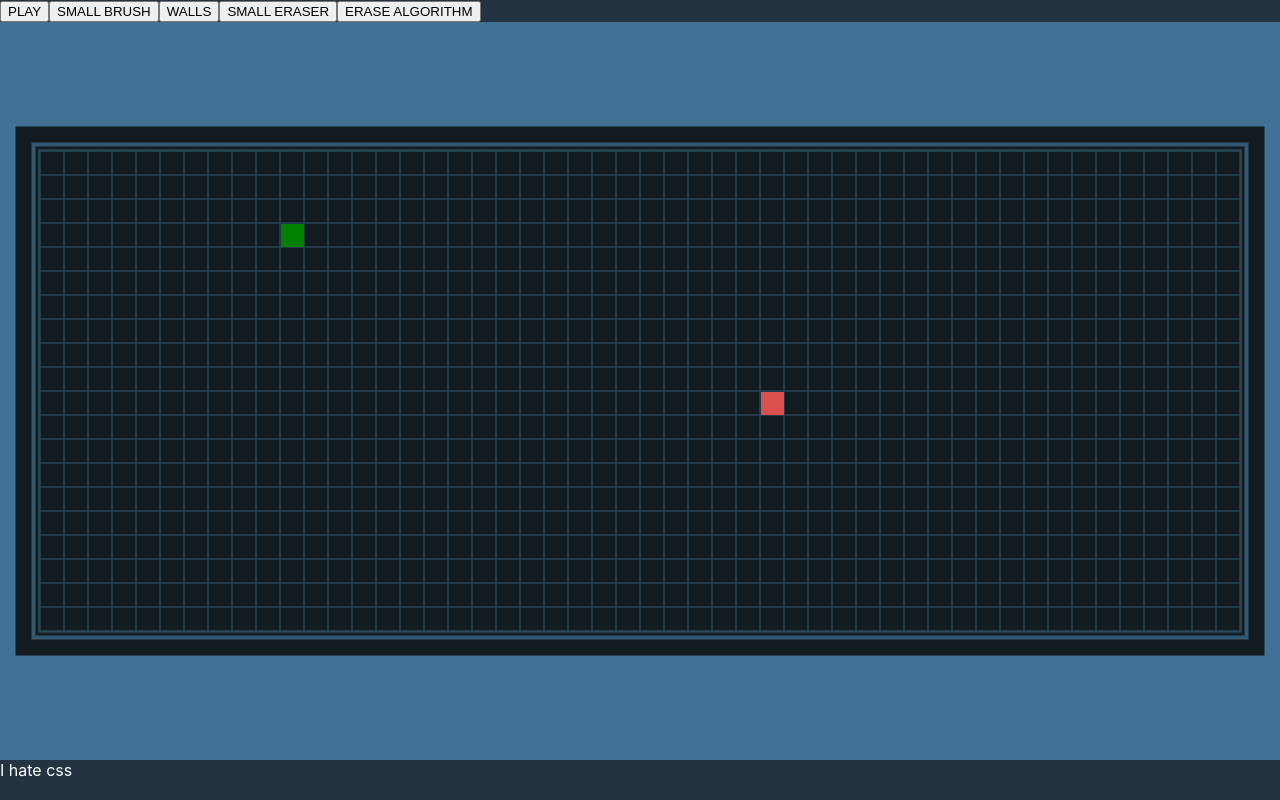
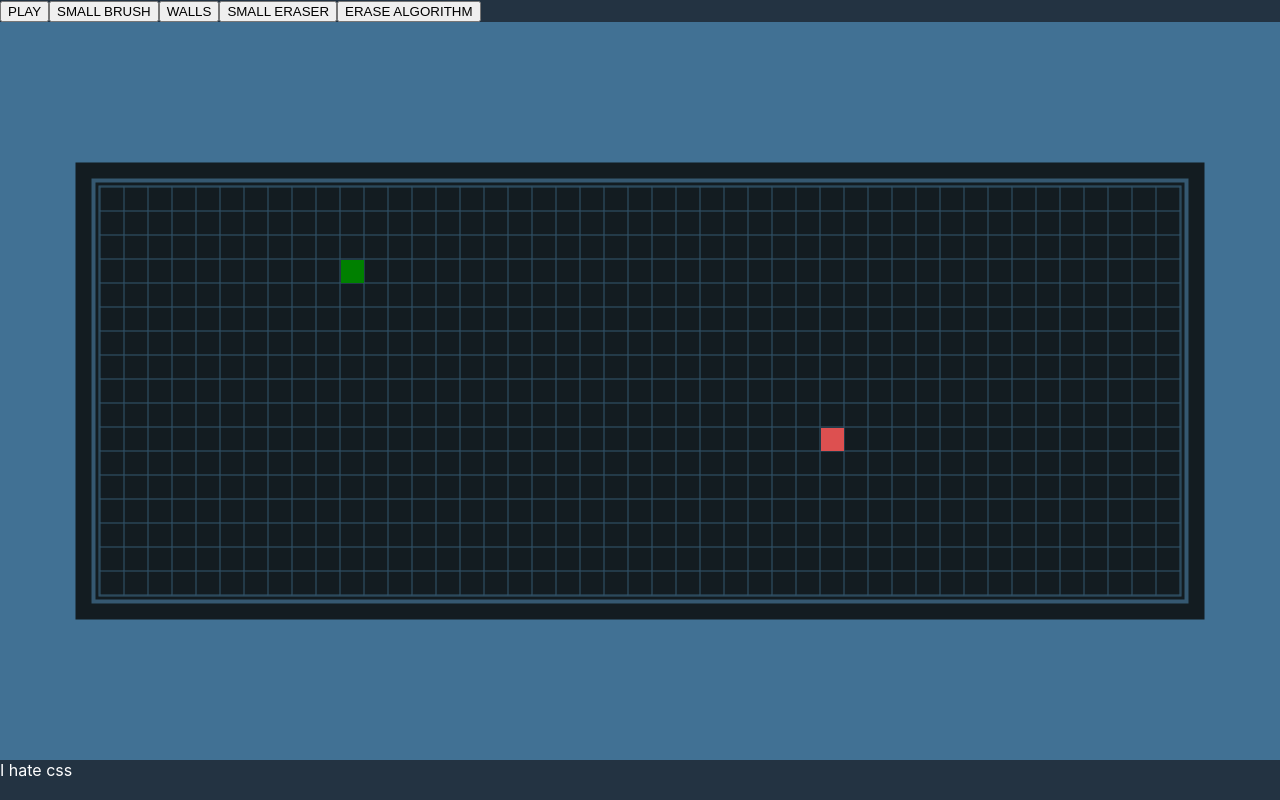
Before and after one commit to SnoogySocks/path-finding-visualizer, a React (Vite) app: page / in a window 1280 px wide. Built offline with nearby package versions, Linux system fonts and the light colour scheme.

Commit message:
fixed algorithm start bug

```diff
--- a/src/PathFindingVisualizer/Grid/index.tsx
+++ b/src/PathFindingVisualizer/Grid/index.tsx
@@ -49,8 +49,8 @@ const Grid: React.FC<GridProps> = ({
   const [hasDisplayedPath, setHasDisplayedPath] = useState(false);
   const [pendingAnimations, setPendingAnimations] = useState<number[]>([]);
   const [startNode, setStartNode] = useState<NodeType>({
-    row: 4,
-    col: 10,
+    row: START_END_COORDS.START_NODE_ROW,
+    col: START_END_COORDS.START_NODE_COL,
     weight: 1,
     state: NODE_STATE.START,
   });
--- a/src/PathFindingVisualizer/index.tsx
+++ b/src/PathFindingVisualizer/index.tsx
@@ -7,10 +7,10 @@ import Grid from "./Grid";
 import Algorithm from "../algorithms/Algorithm";
 import Dijkstra from "../algorithms/Dijkstra";
 import BFS from "../algorithms/BFS";
-import { GRID_SIZE, NODE_SIZE } from "../constants";
+import { GRID_PADDING, NODE_SIZE } from "../constants";
 
 const useRefDimensions = (ref: React.RefObject<HTMLDivElement>) => {
-  const [dimensions, setDimensions] = useState({ width: 23, height: 23 });
+  const [dimensions, setDimensions] = useState({ width: 0, height: 0 });
   useLayoutEffect(() => {
     if (!ref.current) {
       console.error("ref.current is null");
@@ -19,6 +19,7 @@ const useRefDimensions = (ref: React.RefObject<HTMLDivElement>) => {
     const boundingRect = ref.current.getBoundingClientRect();
     const { width, height } = boundingRect;
     setDimensions({ width: Math.round(width), height: Math.round(height) });
+    console.log(width, height);
   }, []);
 
   return dimensions;
@@ -67,10 +68,16 @@ const PathFindingVisualizer: React.FC = () => {
           isErasing={isErasing}
           isErasingAlgorithm={isErasingAlgorithm}
           setIsErasingAlgorithm={setIsErasingAlgorithm}
-          // rows={Math.floor(contentHeight / NODE_SIZE)}
-          // cols={Math.floor(contentWidth / NODE_SIZE)}
-          rows={GRID_SIZE.ROW_SIZE}
-          cols={GRID_SIZE.COL_SIZE}
+          rows={
+            contentHeight
+              ? Math.floor(contentHeight / NODE_SIZE) - GRID_PADDING.ROW
+              : 0
+          }
+          cols={
+            contentWidth
+              ? Math.floor(contentWidth / NODE_SIZE) - GRID_PADDING.COL
+              : 0
+          }
           algorithm={algorithm}
           animationSpeed={animationSpeed}
         />
--- a/src/constants.ts
+++ b/src/constants.ts
@@ -5,9 +5,9 @@ export const START_END_COORDS = {
   END_NODE_COL: 30,
 };
 
-export const GRID_SIZE = {
-  ROW_SIZE: 20,
-  COL_SIZE: 50,
+export const GRID_PADDING = {
+  ROW: 15,
+  COL: 10,
 };
 
 export const NODE_SIZE = 23;
```
